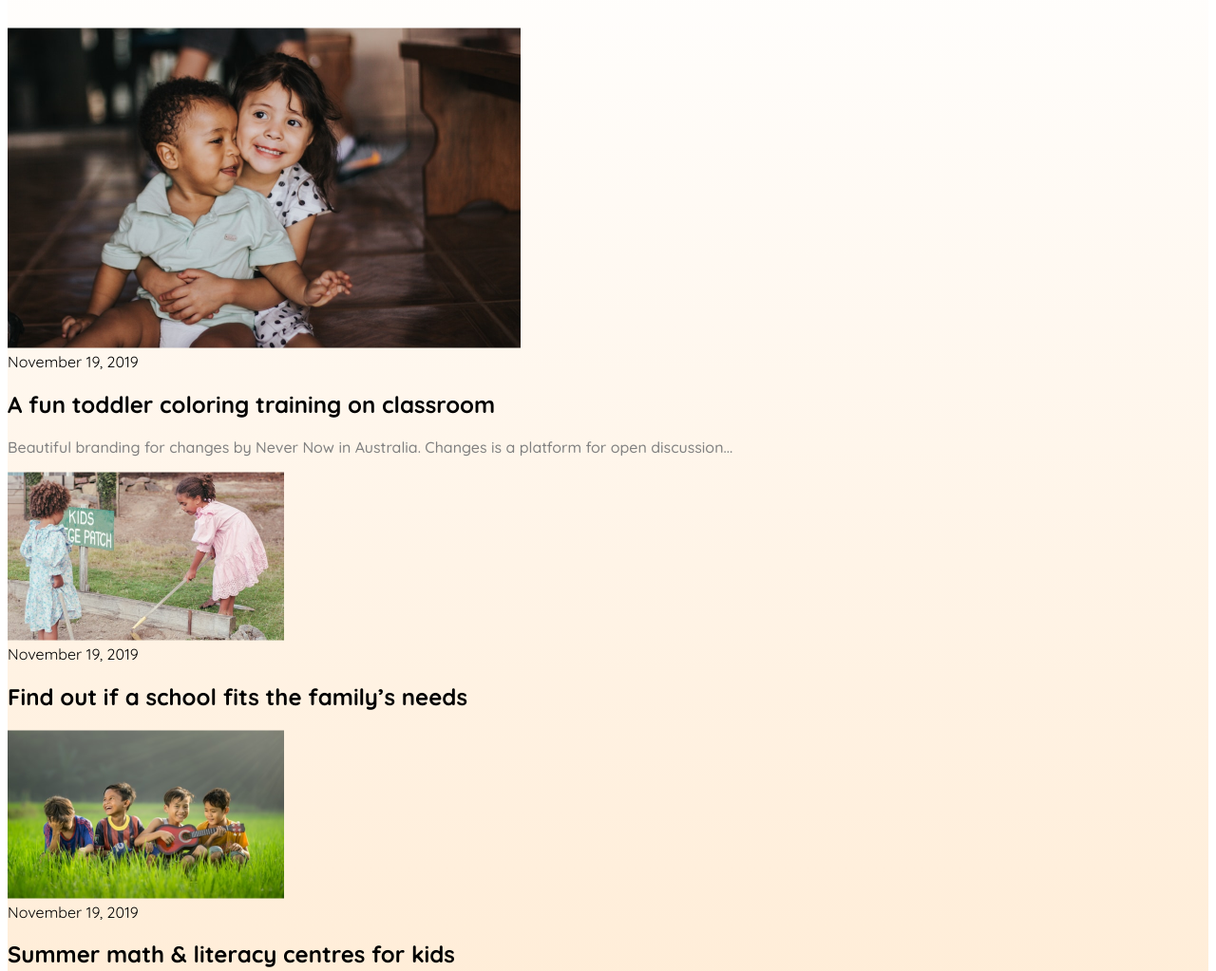
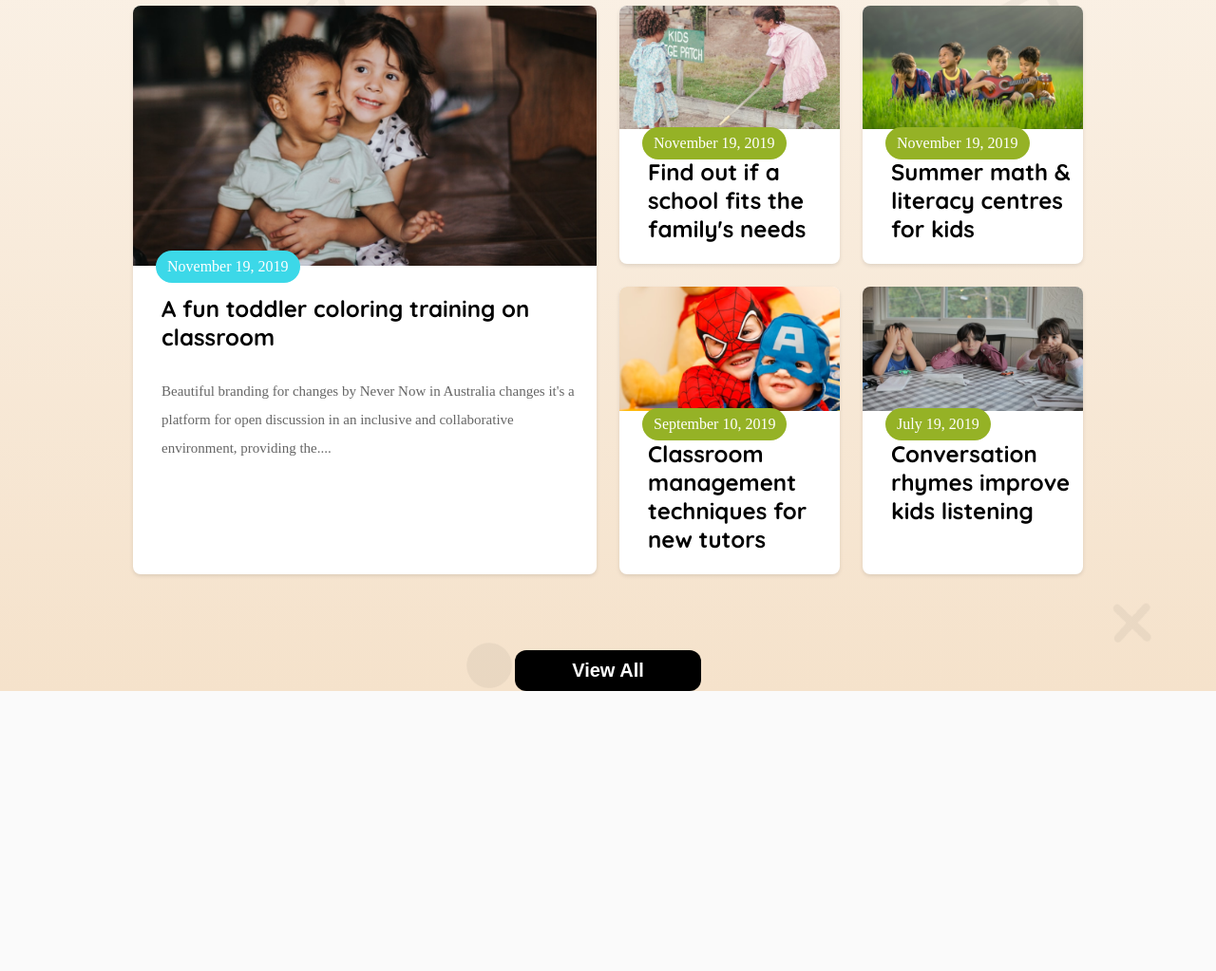
Before and after one commit to tonmoyaas/A2-Kids-School-repo, a plain HTML site: page index.html in a window 1280 px wide. Shown: the part 1540-2563 px from the top of the page at 95% size. After the commit the page ends 2268 px from the top, so only its background shows below. Drawn offline with Linux system fonts and the light colour scheme.

Commit message:
added story part style

```diff
--- a/index.html
+++ b/index.html
@@ -1,12 +1,14 @@
 <!DOCTYPE html>
 <html lang="en">
+
 <head>
     <meta charset="UTF-8">
     <meta name="viewport" content="width=device-width, initial-scale=1.0">
     <title>A2 Kids School</title>
     <link rel="stylesheet" href="styles/school.css">
-    <link rel="stylesheet" href="https://cdnjs.cloudflare.com/ajax/libs/font-awesome/6.7.2/css/all.min.css"/>
+    <link rel="stylesheet" href="https://cdnjs.cloudflare.com/ajax/libs/font-awesome/6.7.2/css/all.min.css" />
 </head>
+
 <body class="quicksand-font">
     <header>
         <nav>
@@ -29,8 +31,10 @@
         </nav>
         <div class="banner">
             <div class="banner-content">
-                <h1 class="banner-title"><span class="banner-span-1">Empowering</span><br> students from small age <span class="banner-span-2">towards vision</span></h1>
-            <p class="banner-description">With the courage, Confidence, Creativity and Compassion to make their Unique Contribution in a Diverse and Dynamic World.</p>
+                <h1 class="banner-title"><span class="banner-span-1">Empowering</span><br> students from small age <span
+                        class="banner-span-2">towards vision</span></h1>
+                <p class="banner-description">With the courage, Confidence, Creativity and Compassion to make their
+                    Unique Contribution in a Diverse and Dynamic World.</p>
                 <a href="" class="banner-btn">Enroll Now</a>
             </div>
             <div class="banner-img">
@@ -45,7 +49,8 @@
                 <div id="kinder-card" class="Curriculum-card">
                     <img src="assets/kinder.png" alt="Kinder">
                     <h2 class="Curriculum-title">Kinder (3-6 Years)</h2>
-                <p class="Curriculum-description raleway-font">Cum sociis natoque penatibus et magnis dis parturient montes.</p>
+                    <p class="Curriculum-description raleway-font">Cum sociis natoque penatibus et magnis dis parturient
+                        montes.</p>
                     <div class="read-btn-1">
                         <a href="" class="btn-kinder">Read More</a>
                     </div>
@@ -53,13 +58,15 @@
                 <div id="elementary-card" class="Curriculum-card">
                     <img src="assets/elementary.png" alt="Elementary">
                     <!-- <h2 class="Curriculum-title">Elementary School</h2> -->
-                <p class="Curriculum-description raleway-font">Cum sociis natoque penatibus et magnis dis parturient montes.</p>
+                    <p class="Curriculum-description raleway-font">Cum sociis natoque penatibus et magnis dis parturient
+                        montes.</p>
                     <a href="" class="btn-elementary">Read More</a>
                 </div>
                 <div id="middle-card" class="Curriculum-card">
                     <img src="assets/middle.png" alt="Middle">
                     <h2 class="Curriculum-title">Middle (10-16 Years)</h2>
-                <p class="Curriculum-description raleway-font">Cum sociis natoque penatibus et magnis dis parturient montes.</p>
+                    <p class="Curriculum-description raleway-font">Cum sociis natoque penatibus et magnis dis parturient
+                        montes.</p>
                     <a href="" class="btn-middle">Read More</a>
                 </div>
             </div>
@@ -68,48 +75,84 @@
                 <i class="fa-solid fa-chevron-right"></i>
             </div>
         </section>
-        <section class="storie-section">
-            <div class="storie-container">
+        <section class="story_section">
+            <div class="container">
+                <div class="story_section1 ">
                     <h1 class="Curriculum-heading">Our Stories</h1>
-            <div class="stories">
-                <div class="story">
-                    <img src="assets/story-1.png" alt="Story 1">
-                    <div class="story-content">
-                        <span class="story-date">November 19, 2019</span>
+                    <div class="stories-grid">
+                        <div class="left-side">
+                            <!-- First Card (Large) -->
+                            <div class="story-card">
+                                <div class="image-container">
+                                    <img src="./assets/story-1.png">
+
+                                </div>
+
+                                <div class="content">
                                     <h2>A fun toddler coloring training on classroom</h2>
-                        <p class="Curriculum-description">Beautiful branding for changes by Never Now in Australia. Changes is a platform for open discussion...</p>
+                                    <p class="raleway-font">Beautiful branding for changes by Never Now in Australia
+                                        changes it's a platform for open discussion in an inclusive and collaborative
+                                        environment, providing the....</p>
+                                </div>
+                                <span class="date-badge1 raleway-font">November 19, 2019</span>
                             </div>
                         </div>
-                <div class="story">
-                    <img src="assets/story-2.png" alt="Story 2">
-                    <div class="story-content">
-                        <span class="story-date">November 19, 2019</span>
-                        <h2>Find out if a school fits the family’s needs</h2>
+
+                        <div class="right-side">
+                            <!-- Second Card -->
+                            <div class="story-card">
+                                <div class="image-container">
+                                    <img src="./assets/story-2.png" alt="School fits">
+
                                 </div>
+                                <div class="content">
+                                    <h2>Find out if a school fits the family's needs</h2>
                                 </div>
-                <div class="story">
-                    <img src="assets/story-3.png" alt="Story 3">
-                    <div class="story-content">
-                        <span class="story-date">November 19, 2019</span>
+                                <span class="date-badge raleway-font">November 19, 2019</span>
+                            </div>
+
+                            <!-- Third Card -->
+                            <div class="story-card">
+                                <div class="image-container">
+                                    <img src="./assets/story-3.png" alt="Summer math">
+
+                                </div>
+                                <div class="content">
                                     <h2>Summer math & literacy centres for kids</h2>
                                 </div>
+                                <span class="date-badge raleway-font">November 19, 2019</span>
                             </div>
-                <div class="story">
-                    <img src="assets/story-4.png" alt="Story 4">
-                    <div class="story-content">
-                        <span class="story-date">September 10, 2019</span>
+
+                            <!-- Fourth Card -->
+                            <div class="story-card">
+                                <div class="image-container">
+                                    <img src="./assets/story-4.png" alt="Classroom management">
+
+                                </div>
+                                <div class="content">
                                     <h2>Classroom management techniques for new tutors</h2>
                                 </div>
+                                <span class="date-badge raleway-font">September 10, 2019</span>
                             </div>
-                <div class="story">
-                    <img src="assets/story-5.png" alt="Story 5">
-                    <div class="story-content">
-                        <span class="story-date">July 19, 2019</span>
+
+                            <!-- Fifth Card -->
+                            <div class="story-card">
+                                <div class="image-container">
+                                    <img src="./assets/story-5.png" alt="Conversation rhymes">
+
+                                </div>
+                                <div class="content">
                                     <h2>Conversation rhymes improve kids listening</h2>
+                                </div>
+                                <span class="date-badge raleway-font">July 19, 2019</span>
                             </div>
                         </div>
                     </div>
-            <a href="" class="view-all">View All</a>
+
+                    <div class="view-all">
+                        <button>View All</button>
+                    </div>
+                </div>
             </div>
         </section>
     </main>
@@ -117,4 +160,5 @@
 
     </footer>
 </body>
+
 </html>
--- a/styles/school.css
+++ b/styles/school.css
@@ -1,5 +1,5 @@
+@import url('https://fonts.googleapis.com/css2?family=Quicksand:wght@300..700&display=swap');
 
-@import url('https://fonts.googleapis.com/css2?family=Quicksand:wght@300..700&display=swap');
 /* font1 */
 .quicksand-font {
     font-family: "Quicksand", serif;
@@ -7,6 +7,7 @@
     font-weight: 400;
     font-style: normal;
 }
+
 /* font2 */
 @import url('https://fonts.googleapis.com/css2?family=Raleway:ital,wght@0,100..900;1,100..900&display=swap');
 
@@ -16,153 +17,159 @@
     font-weight: 400;
     font-style: normal;
 }
-/*
-body{
-    background-color: #faf8f8;
 
-} */
+body {
+    background-color: #fafafa;
+    margin: 0%;
+}
+
 /* navbar style */
-header{
+header {
     max-width: 1440px;
     padding-left: 140px;
     padding-right: 140px;
     margin: 0 auto;
 }
-.navbar{
+
+.navbar {
     display: flex;
     align-items: center;
     justify-content: space-between;
 
 }
-.logo-div{
+
+.logo-div {
     display: flex;
     align-items: center;
 }
-.logo{
+
+.logo {
     width: 62px;
     height: 62px;
 }
-.school{
+
+.school {
     font-size: 2rem;
     font-weight: 700;
 }
-.manu{
-    /* display: inline-block; */
+
+.manu {
     display: flex;
     gap: 32px;
 }
-.manu a{
+
+.manu a {
     text-decoration: none;
     font-size: 1.25rem;
     font-weight: 500;
 }
-.manu a:nth-child(1){
+
+.manu a:nth-child(1) {
     color: orange;
 }
-.manu a:nth-child(2){
+
+.manu a:nth-child(2) {
     color: #01ACFD;
 }
-.manu a:nth-child(3){
+
+.manu a:nth-child(3) {
     color: #05D4DF;
 }
-.manu a:nth-child(4){
+
+.manu a:nth-child(4) {
     color: #5D58EF;
 }
-.btn-primary a{
+
+.btn-primary a {
     text-decoration: none;
     color: white;
     font-size: 1.25rem;
     font-weight: 600;
 }
 
-.navbar i{
+.navbar i {
     display: none;
 }
-.fa-bars{
+
+.fa-bars {
     font-size: 30px;
     width: 30px;
 }
+
 /* shared style */
-/* main{
-    background-image: url(../assets/bg.png);
-} */
 
-.btn-primary{
+.btn-primary {
     background-color: orange;
     padding: 10px 60px;
     border: none;
     border-radius: 12px;
 }
-.Curriculum-heading{
+
+.Curriculum-heading {
     font-size: 2.87rem;
     font-weight: 700;
     margin-bottom: 80px;
 }
-.Curriculum-card{
+
+.Curriculum-card {
     width: 367px;
-    /* height: 400px; */
     padding: 50px 0;
     text-align: center;
     box-shadow: 0 1px 28px rgba(0, 0, 0, 0.06);
     border-radius: 19px;
 
-
-        /* flex-grow: 1;
-        width: 367px;
-    height: 476px;
-        text-align: center;
-        word-break: break-all;
-        gap: 10px;
-        padding: 42px 0;
-        box-shadow: 0 0 5px 1px rgba(83, 185, 252,.3);
-        border-radius: 36px;
-        background-image: linear-gradient(to bottom,#dff3fc,#fff );
-     */
-
 }
 
-.Curriculum-title{
+.Curriculum-title {
     font-size: 1.5rem;
     font-weight: 700;
     line-height: 30px;
 }
-.Curriculum-description{
+
+.Curriculum-description {
     font-weight: 500;
     color: rgba(128, 128, 128, 1);
 }
-.Curriculum-section a{
+
+.Curriculum-section a {
     text-decoration: none;
     font-weight: 700;
 }
 
 /* banner style */
-.banner{
+.banner {
     display: flex;
     align-items: center;
     justify-content: space-between;
     margin-bottom: 60px;
 }
-.banner-content{
+
+.banner-content {
     max-width: 660px;
 }
-.banner-span-1{
+
+.banner-span-1 {
     color: orange;
 }
-.banner-span-2{
+
+.banner-span-2 {
     color: #01ACFD;
 }
-.banner-title{
+
+.banner-title {
     font-size: 3.5rem;
     font-weight: 700;
     margin-bottom: 24px;
 }
-.banner-description{
+
+.banner-description {
     color: black;
     font-size: 1.25rem;
     font-weight: 400;
     margin-bottom: 24px;
 }
-.banner-btn{
+
+.banner-btn {
     text-decoration: none;
     color: white;
     font-size: 1.25rem;
@@ -172,15 +179,20 @@ header{
     border: none;
     border-radius: 12px;
 }
-.banner-img{
+
+.banner-img {
     max-width: 460px;
     max-height: 575px;
 }
+
 /* Curriculum  part styles */
-.Curriculum-section{
+.Curriculum-section {
     text-align: center;
+    margin-bottom: 60px;
+    background-image: url(../assets/bg.png);
 }
-.Curriculum-cards{
+
+.Curriculum-cards {
     display: flex;
     justify-content: center;
     gap: 28px;
@@ -188,105 +200,254 @@ header{
     padding-left: 140px;
     padding-right: 140px;
 }
-.btn-kinder{
+
+.btn-kinder {
     text-decoration: none;
     color: #64C8FF;
 }
-.btn-elementary{
+
+.btn-elementary {
     color: #F0AA00;
 }
-.btn-middle{
+
+.btn-middle {
     color: #8700FF;
 }
-#kinder-card{
-    background-image: linear-gradient(to bottom,rgba(222, 245, 255, 1),#ffffff );
+
+#kinder-card {
+    background-image: linear-gradient(to bottom, rgba(222, 245, 255, 1), #ffffff);
 }
-#elementary-card{
-    background-image: linear-gradient(to bottom, #FFF4DC,#ffffff );
+
+#elementary-card {
+    background-image: linear-gradient(to bottom, #FFF4DC, #ffffff);
 }
-#middle-card{
-    background-image: linear-gradient(to bottom, #F2E8FF,#ffffff );
+
+#middle-card {
+    background-image: linear-gradient(to bottom, #F2E8FF, #ffffff);
 }
-/* .navigation{
-    color: #F0AA00;
-    text-align: center;
-} */
-.fa-chevron-right, .fa-chevron-left{
+
+.fa-chevron-right,
+.fa-chevron-left {
     background-color: orange;
     width: 40px;
-    /* height: 40px; */
     color: white;
     text-align: center;
-    /* text-align: center;
-    justify-content: center; */
     border-radius: 30px;
     padding: 15px 0;
 }
-.fa-chevron-left:hover{
+
+.fa-chevron-left:hover {
     background-color: #485556;
 }
-.fa-chevron-right:hover{
+
+.fa-chevron-right:hover {
     background-color: #485556;
 }
 
 /* stories part style */
-.storie-section{
-    background: linear-gradient(to bottom, #fff, #ffe4c4);
+
+main {
+    background: linear-gradient(to bottom, #fff, #f5e2cb);
+}
+
+.story_section {
+    padding-left: 140px;
+    padding-right: 140px;
+    background-image: url(../assets/bg.png);
+}
+
+.stories-grid {
+    margin-top: 60px;
+}
+
+.story_section1 h1 {
+    text-align: center;
+    margin-bottom: 40px;
+    font-size: 32px;
+}
+
+.stories-grid {
+    display: flex;
+    flex-direction: column;
+    gap: 24px;
+    margin-bottom: 40px;
+}
+
+.stories-grid {
+    flex-direction: row;
+    align-items: stretch;
+}
+
+.left-side {
+    flex: 1;
+}
+
+.right-side {
+    flex: 1;
+    display: grid;
+    grid-template-columns: repeat(2, 1fr);
+    gap: 24px;
 }
 
 
+.story-card {
+    background: white;
+    border-radius: 8px;
+    overflow: hidden;
+    box-shadow: 0 2px 4px rgba(0, 0, 0, 0.1);
+    transition: box-shadow 0.3s ease;
+    height: 100%;
+    display: flex;
+    flex-direction: column;
+    position: relative;
+}
+
+.story-card:hover {
+    box-shadow: 0 4px 8px rgba(0, 0, 0, 0.15);
+}
+
+.image-container {
+    position: relative;
+    width: 100%;
+    padding-top: 56.25%;
+    overflow: hidden;
+}
+
+.image-container img {
+    position: absolute;
+    top: 0;
+    left: 0;
+    width: 100%;
+    height: 100%;
+    object-fit: cover;
+}
+
+.date-badge {
+    position: absolute;
+    top: 128px;
+    left: 24px;
+    color: #FFFFFF;
+    font-weight: 500;
+    background: #95B226;
+    padding: 8px 12px;
+    border-radius: 47px;
+    font-size: 1rem;
+}
+
+.date-badge1 {
+    position: absolute;
+    bottom: 307px;
+    left: 24px;
+    color: #FFFFFF;
+    font-weight: 500;
+    background: #3CD8E8;
+    padding: 8px 12px;
+    border-radius: 47px;
+    font-size: 1rem;
+}
+
+
+.content {
+    padding: 10px;
+    flex-grow: 1;
+    display: flex;
+    flex-direction: column;
+    text-align: left;
+}
+
+.content h2 {
+    font-size: 24px;
+    margin-bottom: 12px;
+    font-weight: 700;
+    padding-left: 20px;
+}
+
+.content p {
+    color: #666666;
+    font-size: 15px;
+    line-height: 2;
+    font-weight: 500;
+    padding-left: 20px;
+}
+
+.view-all {
+    text-align: center;
+    margin-top: 80px;
+}
+
+.view-all button {
+    color: white;
+    background-color: black;
+    border: none;
+    padding: 10px 60px;
+    border-radius: 12px;
+    font-size: 20px;
+    font-weight: 700;
+}
 
 /* media query */
 @media screen and (max-width: 576px) {
-    .navbar i{
+    .navbar i {
         display: block;
     }
-    .manu, .btn-primary, .school{
+
+    .manu,
+    .btn-primary,
+    .school {
         display: none;
     }
-    header{
+
+    header {
         max-width: 100%;
         width: 100%;
         padding-left: 0%;
         padding-right: 0%;
     }
-    .logo-div{
+
+    .logo-div {
         margin-bottom: 10px;
     }
-    .navbar{
+
+    .navbar {
         border-bottom: 1px solid orange;
     }
-    .banner{
+
+    .banner {
         flex-direction: column-reverse;
         justify-content: center;
         width: 100%;
     }
-    .banner-content{
+
+    .banner-content {
         max-width: 100%;
         text-align: center;
         margin: 0 auto;
         width: 100%;
     }
 
-    .banner-img img{
+    .banner-img img {
         width: 100%;
         height: 100%;
 
     }
-    .Curriculum-cards{
+
+    .Curriculum-cards {
         flex-direction: column;
         width: 100%;
         padding-left: 0%;
         padding-right: 0%;
         gap: auto;
     }
-    .Curriculum-card{
+
+    .Curriculum-card {
         width: 100%;
     }
-    .Curriculum-heading{
+
+    .Curriculum-heading {
         margin-bottom: 20px;
     }
-    .navigation{
+
+    .navigation {
         display: none;
     }
 
```
Lines whose indentation alone changed are shown as unchanged.
